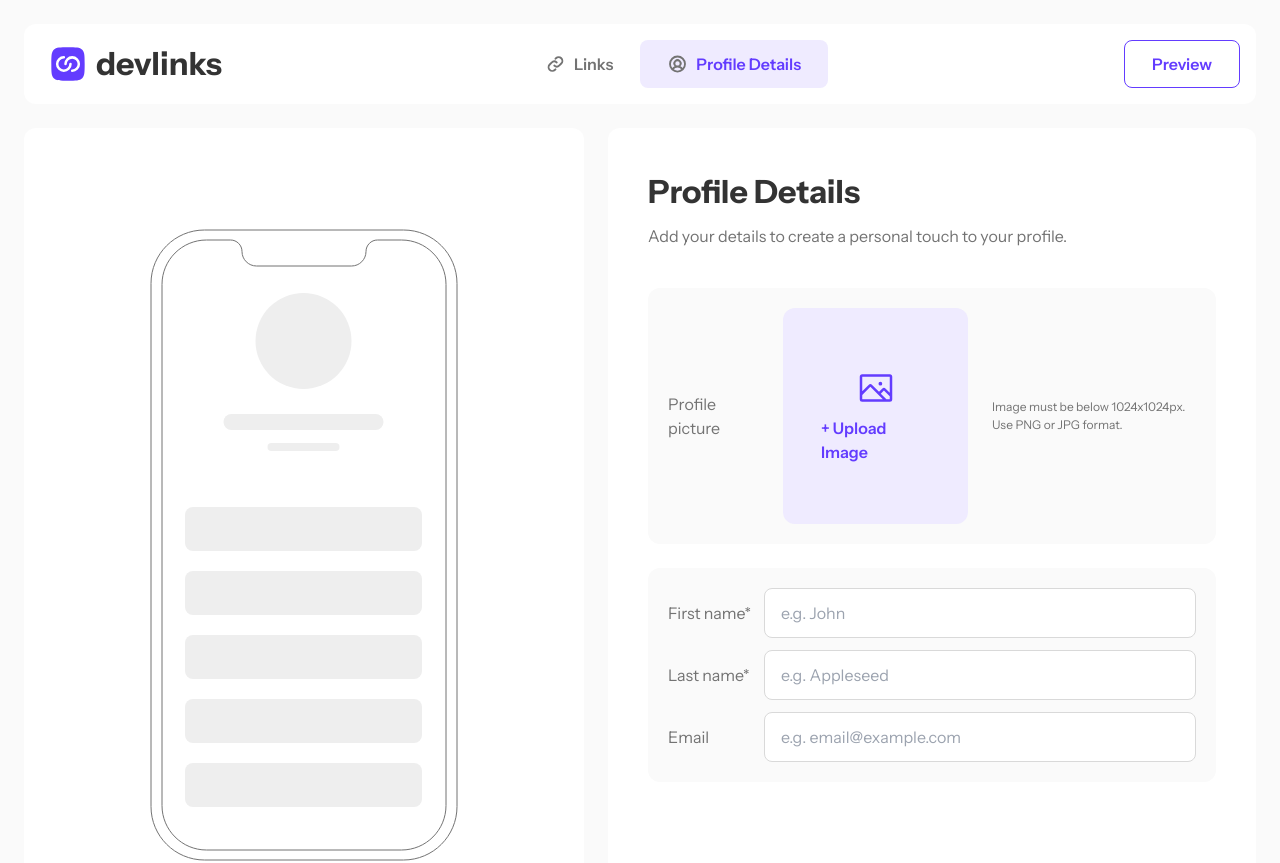
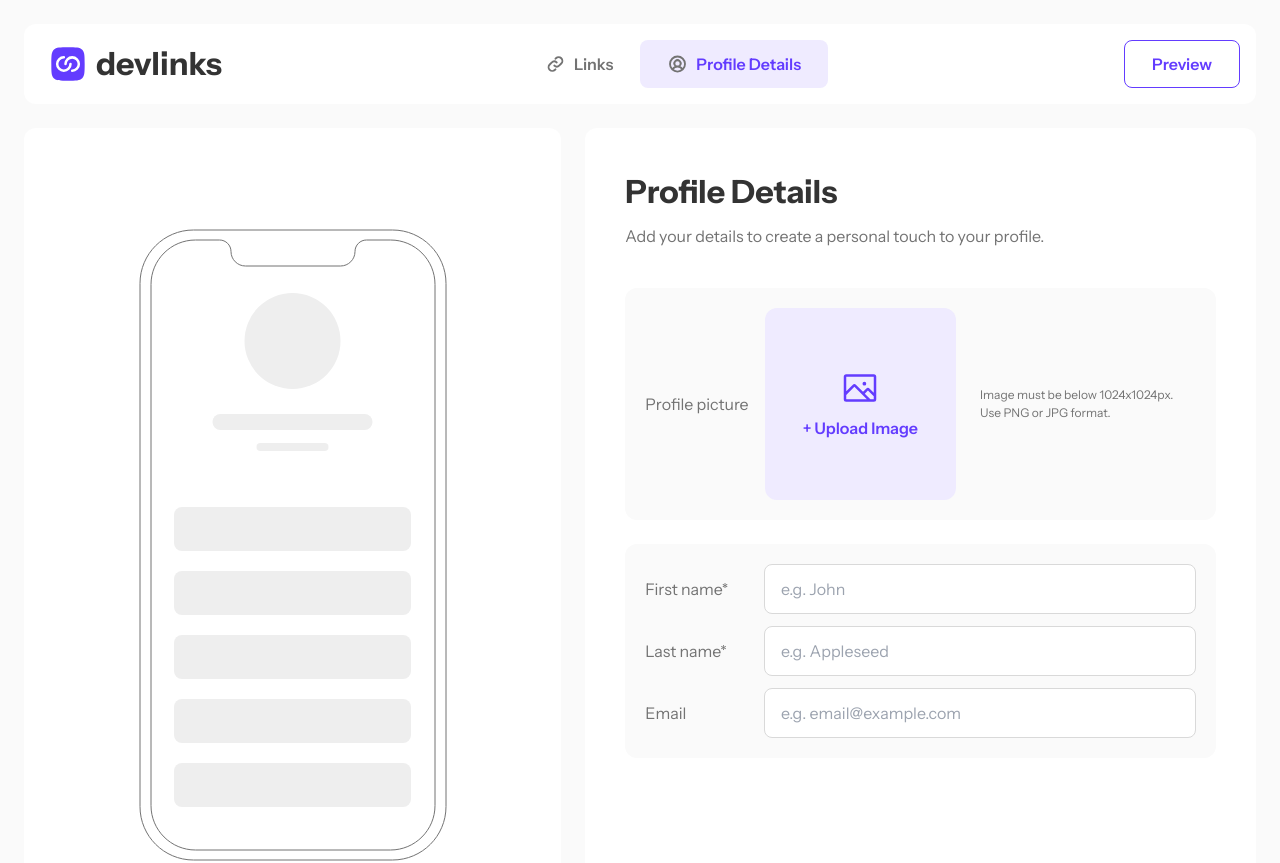
Before and after one commit to Abrham007/link_sharing_app, a React (Vite) app in the folder src/link_sharing_app_frontend/: page /dashboard/profile in a window 1280 px wide. Shown: the top 863 px of the page. Built offline with nearby package versions, Linux system fonts and the light colour scheme.

Commit message:
improved the style

```diff
--- a/src/link_sharing_app_frontend/src/components/DashboardPage/ProfileDetailsPage/ImageInput.tsx
+++ b/src/link_sharing_app_frontend/src/components/DashboardPage/ProfileDetailsPage/ImageInput.tsx
@@ -1,7 +1,7 @@
 export default function ImageUpload() {
   return (
     <div className="flex flex-col md:flex-row gap-4 md:justify-between md:items-center p-5 bg-LightGrey rounded-xl">
-      <p className="text-base text-Grey ">Profile picture</p>
+      <p className="min-w-max text-base text-Grey ">Profile picture</p>
       <div className="flex flex-col md:flex-row gap-6 md:items-center">
         <label className="px-[38px] py-[60px] flex flex-col gap-2 items-center bg-VeryLightPurple rounded-xl">
           <input
@@ -17,9 +17,9 @@ export default function ImageUpload() {
             width={40}
             height={40}
           ></img>
-          <p className="text-lg text-Purple">+ Upload Image</p>
+          <p className="min-w-max text-lg text-Purple">+ Upload Image</p>
         </label>
-        <p className="md:w-[172px] lg:w-[216px] text-sm text-Grey">
+        <p className="md:w-[172px] xl:w-[216px] text-sm text-Grey">
           Image must be below 1024x1024px. Use PNG or JPG format.
         </p>
       </div>
```
